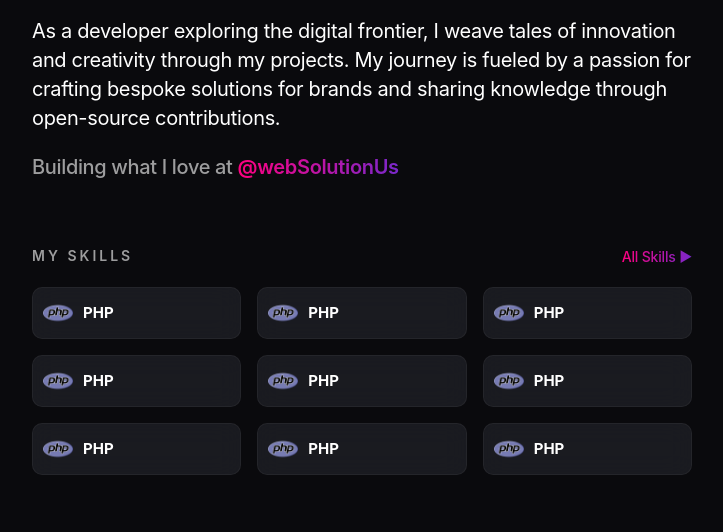
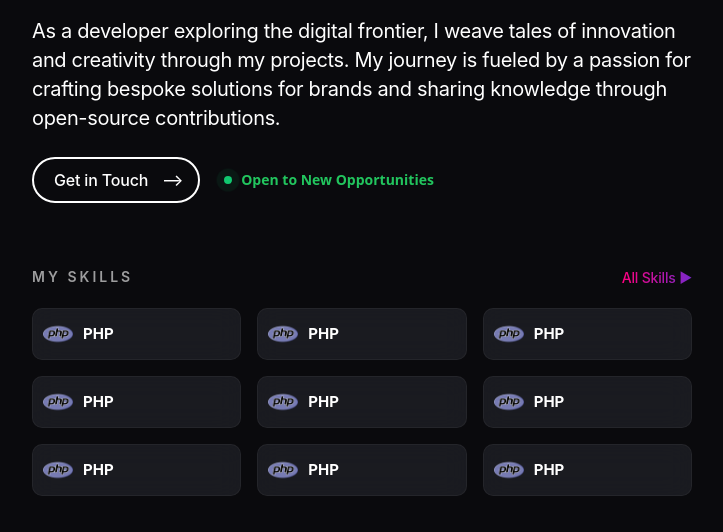
Before and after one commit to shakilahmed0369/dev-folio, a website built with Vite: page index.html in a window 1280 px wide. Shown: the part 229-761 px from the top of the page, without its empty margins (278-1001 px from the left). Built offline with nearby package versions, Linux system fonts and the light colour scheme.

Commit message:
add: get in touch section

```diff
--- a/index.html
+++ b/index.html
@@ -82,10 +82,14 @@
           a passion for crafting bespoke solutions for brands and sharing
           knowledge through open-source contributions.
         </p>
-        <p class="profile-build text-left">
+        <!-- <p class="profile-build text-left">
           Building what I love at
           <span class="gradient-text">@webSolutionUs</span>
-        </p>
+        </p> -->
+        <div class="profile-action flex items-center gap-6 mt-6">
+          <a href="mailto:sakilhossain01969@gmail.com" class="btn">Get in Touch </a>
+          <div class="flex items-center gap-1 text-sm"><span class="pulse-dot"></span> <span class="text-green-500 font-semibold">Open to New Opportunities</span></div>
+        </div>
       </section>
       <!-- ================= Skills Section ================ -->
       <section>
--- a/src/style.css
+++ b/src/style.css
@@ -2,6 +2,45 @@
 @tailwind base;
 @tailwind components;
 @tailwind utilities;
+
+/* Pulsing dot animation */
+@keyframes pulse {
+  0% {
+    transform: scale(1);
+    opacity: 1;
+  }
+  75% {
+    transform: scale(3);
+    opacity: 0;
+  }
+  100% {
+    transform: scale(1);
+    opacity: 0;
+  }
+}
+
+.pulse-dot {
+  width: 8px;
+  height: 8px;
+  border-radius: 50%;
+  background-color: rgb(18, 201, 113);
+  position: relative;
+  display: inline-block;
+  margin: 0 5px 0 0;
+}
+
+.pulse-dot::after {
+  content: '';
+  position: absolute;
+  width: 100%;
+  height: 100%;
+  top: 0;
+  left: 0;
+  background: rgb(18, 201, 113);
+  border-radius: 50%;
+  animation: pulse 2s infinite;
+  opacity: 0;
+}
 
 /*
   CSS Custom Properties (Variables)
@@ -82,6 +121,43 @@ section {
   font-size: 20px;
   margin-top: 20px;
   color: var(--text-secondary-color);
+}
+
+.profile-action  {
+
+}
+
+.profile-action .btn {
+  font-family: var(--font-family);
+  font-weight: 500;
+  letter-spacing: var(--letter-spacing);
+  line-height: var(--line-height);
+  color: white;
+  padding: 10px 50px 10px 20px;
+  border-radius: 100px;
+  border: 2px solid white;
+  position: relative;
+  overflow: hidden;
+  transition: all 0.3s ease;
+}
+
+.profile-action .btn::after {
+  content: '⟶';
+  position: absolute;
+  right: 15px;
+  top: 50%;
+  transform: translateY(-50%);
+  transition: transform 0.3s ease;
+}
+
+.profile-action .btn:hover {
+  background: white;
+  color: black;
+  transform: translateY(-2px);
+}
+
+.profile-action .btn:hover::after {
+  transform: translate(8px, -50%);
 }
 
 .gradient-text {
```
